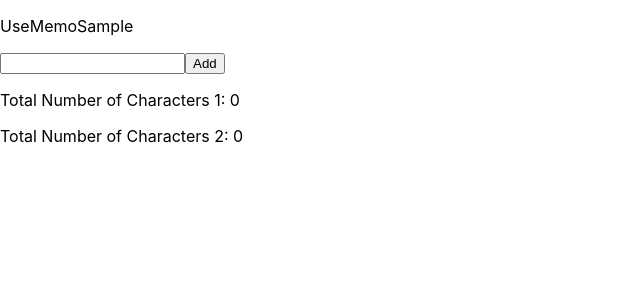
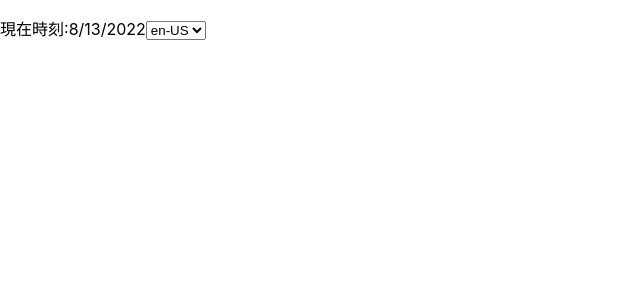
Before and after one commit to Tomo-kw/react-sample, a React (Create React App) app: page / in a window 1280 px wide. Shown: the top 300 px of the page, without its empty margins (0-640 px from the left). Built offline with nearby package versions, Linux system fonts and the light colour scheme.

Commit message:
useEffect使った時間（US,JP）の切り替え

```diff
--- /dev/null
+++ b/src/components/Clock.tsx
@@ -0,0 +1,74 @@
+import React, { useEffect, useState } from "react"
+
+// タイマーが呼び出される周期を1秒にする
+const UPDATE_CYCLE = 1000
+
+
+// localstorageで使用するキー
+const KEY_LOCALE = 'KEY_LOCALE'
+
+enum Locale {
+    US = 'en-US',
+    JP = 'ja-JP'
+}
+
+const getLocaleFromString = (text: string) => {
+    switch (text) {
+        case Locale.US:
+            return Locale.US
+        case Locale.JP:
+            return Locale.JP
+        default:
+            return Locale.US
+    }
+}
+
+export const Clock = () => {
+    const [timestamp, setTimestamp] = useState(new Date())
+    const [locale, setLocale] = useState(Locale.US)
+
+    // タイマーのセットをするための副作用
+    useEffect(() => {
+        // タイマーのセット
+        const timer = setInterval(() => {
+            setTimestamp(new Date())
+        }, UPDATE_CYCLE)
+
+        // クリーンアップ関数を渡し、アンマウント時にタイマーの解除をする
+        return () => {
+            clearInterval(timer)
+        }
+        // 初期描画時のみ実行する
+    }, [])
+
+    // localstorageから値を読みこむための副作用
+    useEffect(() => {
+        const savedLocale = localStorage.getItem(KEY_LOCALE)
+        if (savedLocale !== null) {
+            setLocale(getLocaleFromString(savedLocale))
+        }
+    }, [])
+
+    // localeが変化した時に、localstorageに値を保存するための副作用
+    useEffect(() => {
+        localStorage.setItem(KEY_LOCALE, locale)
+        // 依存配列にlocaleを渡し、localeが変化する度に実行するようにする
+    }, [locale])
+
+    return (
+        <div>
+            <p>
+                <span id="current-time-label">現在時刻</span>
+                {/* 時間の切り替え（US,JP） */}
+                <span>:{timestamp.toLocaleDateString(locale)}</span>
+                <select
+                    value={locale}
+                    onChange={(e) => setLocale(getLocaleFromString(e.target.value))}
+                    >
+                    <option value="en-US">en-US</option>
+                    <option value="ja-JP">ja-JP</option>
+                </select>
+            </p>
+        </div>
+    )
+}
--- a/src/index.tsx
+++ b/src/index.tsx
@@ -1,6 +1,6 @@
 import React from 'react';
 import ReactDOM from 'react-dom/client';
-import { UseMemoSample } from './components/UseMemoSample';
+import { Clock } from './components/Clock';
 import './index.css';
 // import App from './App';
 import reportWebVitals from './reportWebVitals';
@@ -12,7 +12,7 @@
 root.render(
   <React.StrictMode>
     {/* <App /> */}
-    <UseMemoSample />
+    <Clock />
   </React.StrictMode>
 );
 
```
